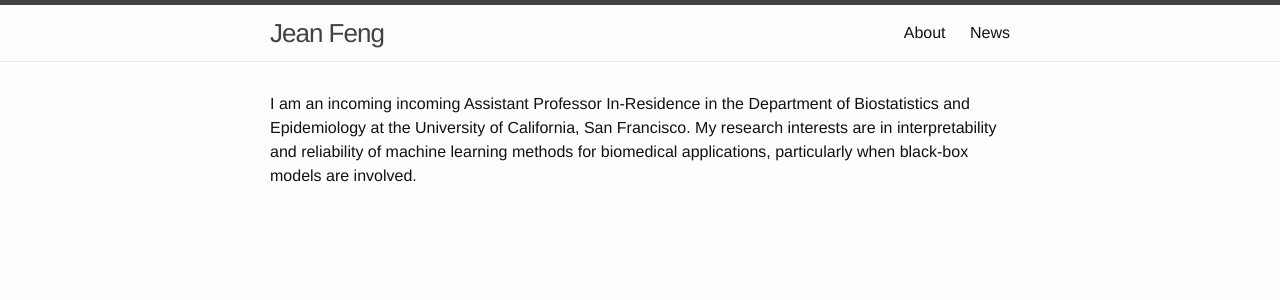
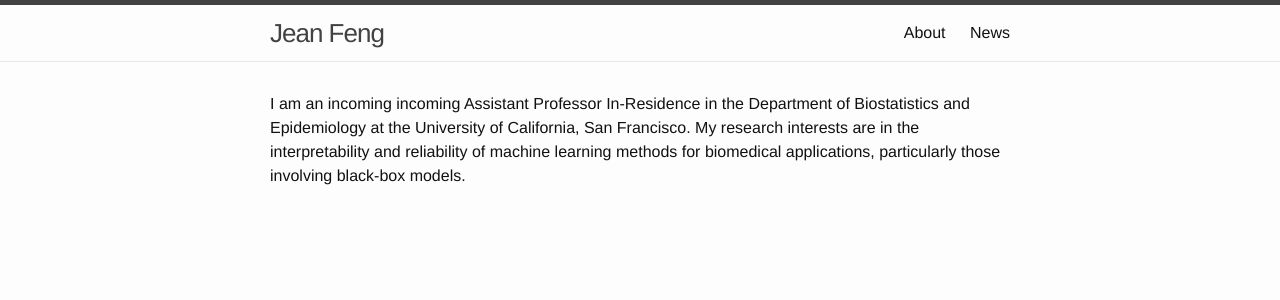
Before and after one commit to jjfeng/jjfeng.github.io, a Jekyll site: the page built from index.html, in a window 1280 px wide. Shown: the top 300 px of the page. Built offline with Jekyll 4.4.1, drawn with Linux system fonts in a browser that asks for light colours.

Commit message:
Update index.html

```diff
--- a/index.html
+++ b/index.html
@@ -5,6 +5,6 @@ layout: default
 <div class="home">
 
 I am an incoming incoming Assistant Professor In-Residence in the Department of Biostatistics and Epidemiology at the University of California, San Francisco.
-My research interests are in interpretability and reliability of machine learning methods for biomedical applications, particularly when black-box models are involved.
+My research interests are in the interpretability and reliability of machine learning methods for biomedical applications, particularly those involving black-box models.
 
 </div>
```
